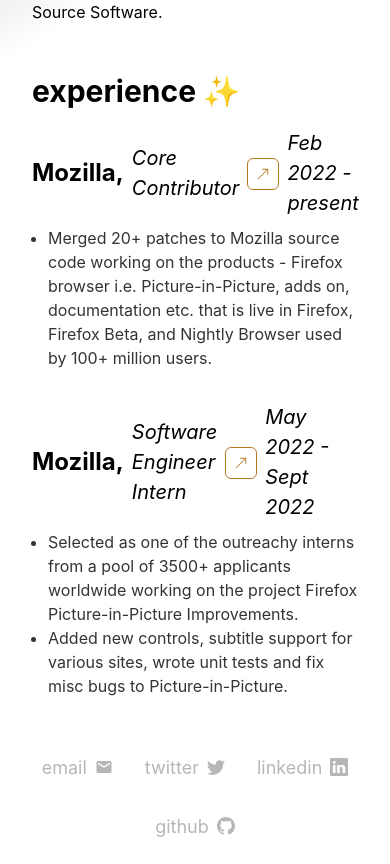
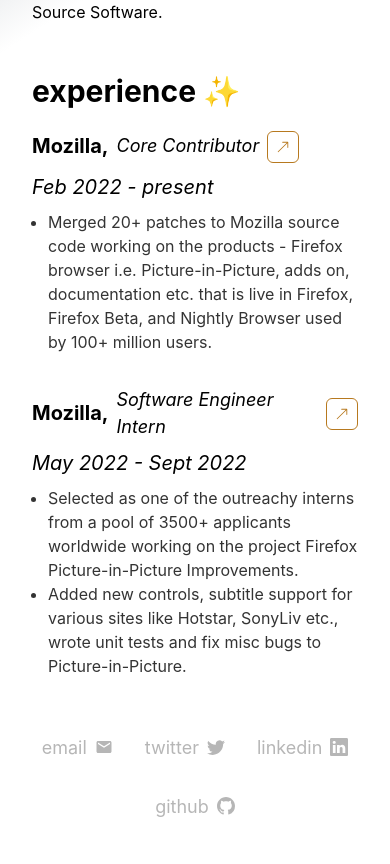
Before and after one commit to janvi01/minimalist-dev-portfolio, a Next.js app: page / in a window 390 px wide. Shown: the part 988-1852 px from the top of the page. Built offline with nearby package versions, Linux system fonts and the light colour scheme.

Commit message:
fix: responsiveness

```diff
--- a/src/components/experience.js
+++ b/src/components/experience.js
@@ -2,6 +2,7 @@
   Box,
   Flex,
   Heading,
+  Stack,
   HStack,
   ListItem,
   Text,
@@ -30,12 +31,17 @@
         {experienceData.map((items, key) => {
           return (
             <Box mb="8" key={key}>
-              <HStack justify={"space-between"} fontSize="2xl" mb="2">
+              <Stack
+                direction={["column", "row"]}
+                justify={"space-between"}
+                fontSize="2xl"
+                mb="2"
+              >
                 <HStack>
-                  <Text fontWeight={"bold"} fontSize="2xl">
+                  <Text fontWeight={"bold"} fontSize={["xl", "2xl"]}>
                     {items.company},
                   </Text>
-                  <Text fontStyle={"italic"} fontSize="xl">
+                  <Text fontStyle={"italic"} fontSize={["lg", "xl"]}>
                     {items.position}
                   </Text>
                   <Link href={items.refLink} target="_blank">
@@ -51,7 +57,7 @@
                 <Text fontStyle={"italic"} fontSize="xl">
                   {items.startingDate} - {items.endingDate}
                 </Text>
-              </HStack>
+              </Stack>
               <UnorderedList color={ulcolor}>
                 {items.description.map((itemmslist, key) => {
                   return <ListItem key={key}>{itemmslist}</ListItem>;
--- a/src/data/experienceData.js
+++ b/src/data/experienceData.js
@@ -16,7 +16,7 @@
     endingDate: "Sept 2022",
     description: [
       "Selected as one of the outreachy interns from a pool of 3500+ applicants worldwide working on the project Firefox Picture-in-Picture Improvements.",
-      "Added new controls, subtitle support for various sites, wrote unit tests and fix misc bugs to Picture-in-Picture.",
+      "Added new controls, subtitle support for various sites like Hotstar, SonyLiv etc., wrote unit tests and fix misc bugs to Picture-in-Picture.",
     ],
     refLink: "https://bugzilla.mozilla.org/show_bug.cgi?id=1778801",
   },
```
Also changed, not shown: src/pages/projects.js (+3 -8 lines).
